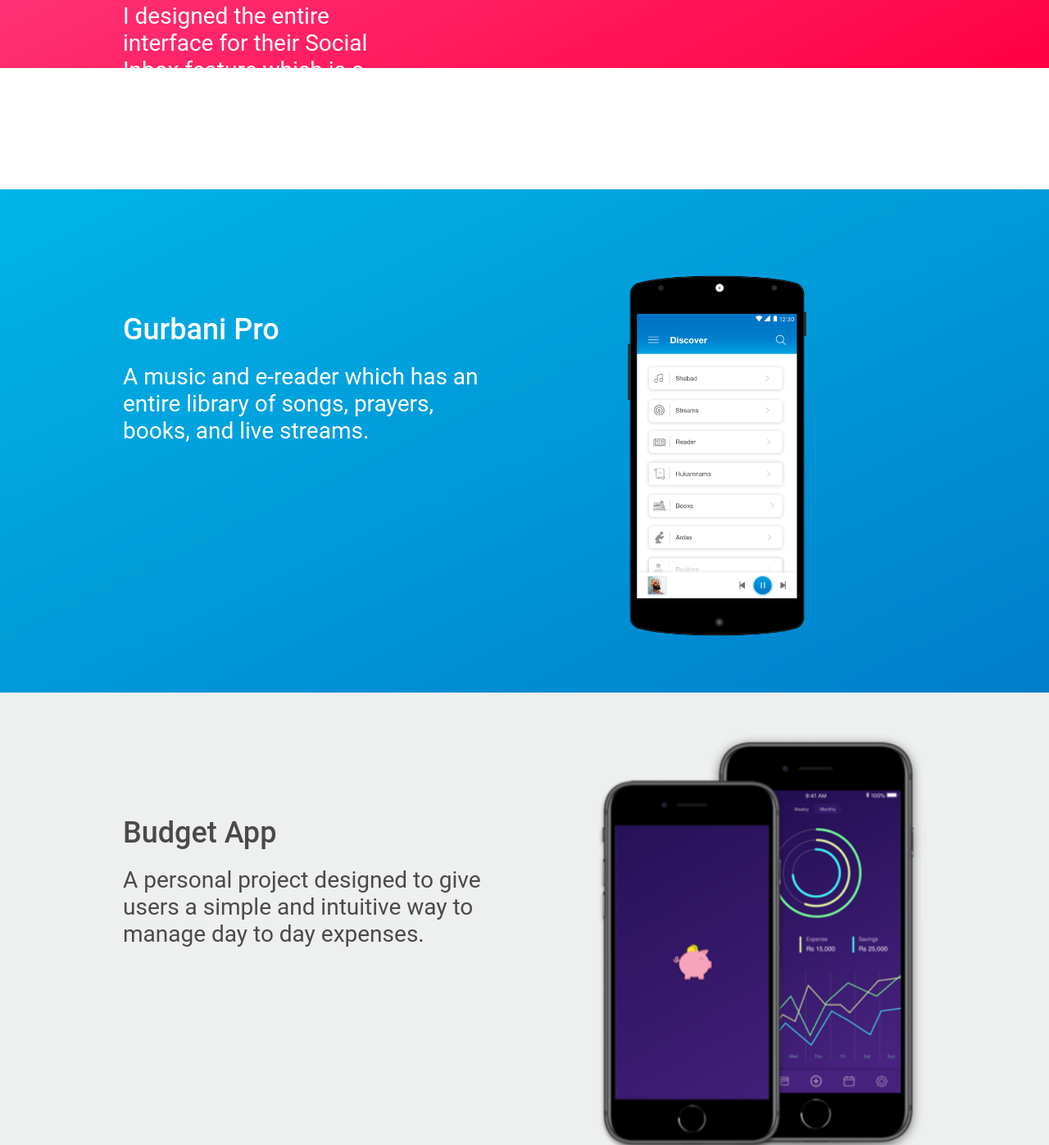
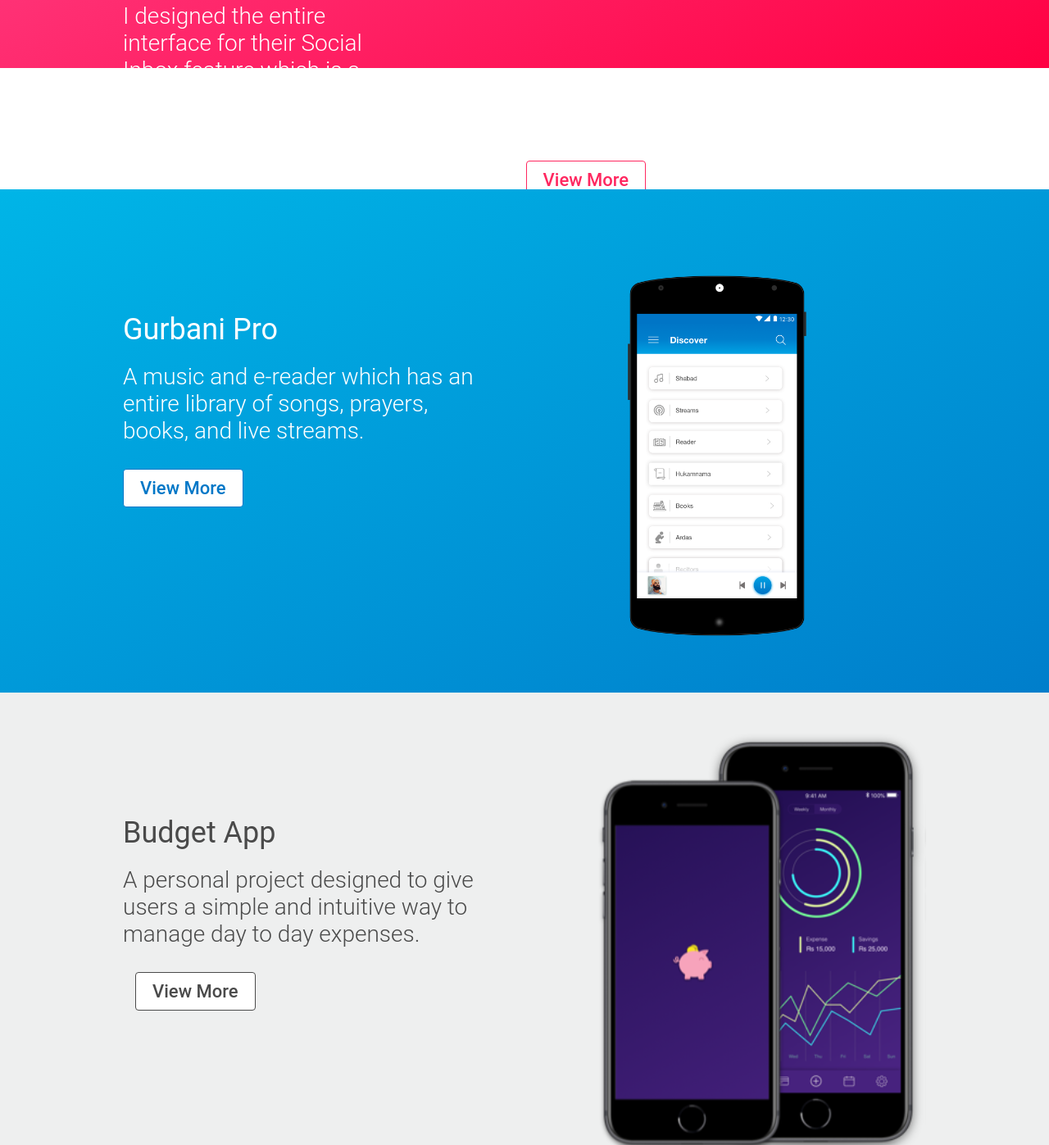
Before and after one commit to sparumita/sparumita.github.io, a plain HTML site: page index.html in a window 1280 px wide. Shown: the part 1155-2552 px from the top of the page at 82% size. Drawn offline with Linux system fonts and the light colour scheme.

Commit message:
add meta tag, fix link decorations

```diff
--- a/index.html
+++ b/index.html
@@ -4,6 +4,7 @@
     <meta charset="UTF-8">
     <title>Parumita Sachdeva</title>
     <link type="text/css" rel="stylesheet" href="./styles/index.css"/>
+    <meta name="viewport" content ="width=device-width",initial-scale="1.0">
 </head>
 <body>
     <div id="header">
@@ -41,6 +42,7 @@
                     all social media could be<br/>
                     responded at one place.
                 </div>
+                <a href="https://www.behance.net/gallery/71442159/Social-Inbox-for-Viraltag" target="_blank"> <div class="CTA-button "> View More</div></a>
 
         </div>
         <div id="gurbani-container">
@@ -53,6 +55,7 @@
                    entire library of songs, prayers, <br/>
                    books, and live streams.
                 </div>
+                 <a href="https://www.behance.net/gallery/69075911/Gurbani-Pro" target="_blank"> <div class="CTA-button2 "> View More</div></a>
 
         </div>
         <div id="budget-container">
@@ -65,6 +68,7 @@
                 users a simple and intuitive way to<br/>
                 manage day to day expenses.
                 </div>
+                <a href="https://www.behance.net/gallery/67958807/Budget-Management-App" target="_blank"> <div class="CTA-button3 "> View More</div></a>
                 <div class="projects-link-container link-item" data-link="projects">
                      View all Projects
                 </div>
@@ -130,21 +134,22 @@
                 <div class="project-row clearfix">
                     <div class="project-item project-align-left">
                         <div class="project-image" id="projects-viraltag-image"></div>
-                        <div class="project-name project-name-type1">Viraltag Social Inbox</div>
+                        <a href="https://www.behance.net/gallery/71442159/Social-Inbox-for-Viraltag" target="_blank" class="customLink"><div class="project-name project-name-type1"> Viraltag Social Inbox</div></a>
+
                     </div>
                     <div class="project-item project-align-right">
                         <div class="project-image" id="projects-gurbani-image"></div>
-                        <div class="project-name project-name-type2">Gurbani Pro</div>
+                         <a href="https://www.behance.net/gallery/69075911/Gurbani-Pro" target="_blank" class="customLink" ><div class="project-name project-name-type2">Gurbani Pro</div></a>
                     </div>
                 </div>
                 <div class="project-row clearfix">
                     <div class="project-item project-align-left">
                         <div class="project-image" id="projects-budget-image"></div>
-                        <div class="project-name project-name-type3">Budget Management App</div>
+                        <a href="https://www.behance.net/gallery/67958807/Budget-Management-App" target="_blank" class="customLink"> <div class="project-name project-name-type3">Budget Management App</div></a>
                     </div>
                     <div class="project-item project-align-right">
                         <div class="project-image" id="projects-duolingo-image"></div>
-                        <div class="project-name project-name-type4">Duolingo Redesign</div>
+                        <a href="https://www.behance.net/gallery/63869425/Landing-page-redesign" target="_blank" class="customLink">  <div class="project-name project-name-type4">Duolingo Redesign</div></a>
                     </div>
                 </div>
             </div>
--- a/styles/budget.css
+++ b/styles/budget.css
@@ -17,7 +17,7 @@
     font-size:36px;
     font-family:Roboto;
     color: rgba(74,74,74,1);
-    font-weight:500;
+    font-weight:400;
 }
 
 #budget-content {
@@ -27,6 +27,7 @@
     font-size: 28px;
     font-family:Roboto;
     color: rgba(74,74,74,1);
+    font-weight:300;
 
 }
 
@@ -42,7 +43,7 @@
 }
 .projects-link-container{
     margin-left: 617px;
-    margin-top: 350px;
+    margin-top: 250px;
     float:inherit;
     font-family: Roboto;
     font-size: 28px;
@@ -51,3 +52,21 @@
     cursor: pointer;
 
 }
+
+.CTA-button3{
+    display:inline-block;
+    background: #FFFFFF;
+    padding-top: 10px;
+    padding-bottom: 10px;
+    padding-left: 20px;
+    padding-right: 20px;
+    font-size: 22px;
+    border:1px solid #4A4A4A;
+    border-radius: 4px;
+    font-family: Roboto;
+    font-weight: 500;
+    color: #4A4A4A;
+    margin-top:30px;
+    margin-left:165px;
+    text-decoration: none;
+}
--- a/styles/gurbani.css
+++ b/styles/gurbani.css
@@ -18,7 +18,7 @@
     font-size:36px;
     font-family:Roboto;
     color:white;
-    font-weight:500;
+    font-weight:400;
 }
 
 #gurbani-content {
@@ -28,6 +28,7 @@
     font-size: 28px;
     font-family:Roboto;
     color: white;
+    font-weight:300;
 
 }
 
@@ -41,3 +42,21 @@
     float: right;
     margin-right: 50px;
 }
+
+.CTA-button2{
+    display:inline-block;
+    background: #FFFFFF;
+    padding-top: 10px;
+    padding-bottom: 10px;
+    padding-left: 20px;
+    padding-right: 20px;
+    font-size: 22px;
+    border:1px solid #0077C7;
+    border-radius: 4px;
+    font-family: Roboto;
+    font-weight: 500;
+    color: #0077C7;
+    margin-top:30px;
+    margin-left:150px;
+    text-decoration: none;
+}
--- a/styles/project.css
+++ b/styles/project.css
@@ -22,6 +22,7 @@
 
 .project-item {
     display: inline-block;
+    margin-left: 100px;
 }
 
 .project-image {
@@ -65,9 +66,12 @@
     color: white;
     line-height: 45px;
 }
-
+.customLink{
+    text-decoration: none;
+}
 .project-name-type1 {
      background-color: #FF2860;
+    text-decoration:none;
 }
 
 .project-name-type2 {
--- a/styles/socialInbox.css
+++ b/styles/socialInbox.css
@@ -15,11 +15,11 @@
 
 #social-inbox-heading{
     margin-left:150px;
-    margin-top: 150px;
+    margin-top: 120px;
     font-size:36px;
     font-family:Roboto;
     color:white;
-    font-weight:500;
+    font-weight:400;
 }
 
 #social-inbox-content {
@@ -28,6 +28,7 @@
     margin-left: 150px;
     font-size: 28px;
     font-family:Roboto;
+    font-weight:300;
     color: white;
 
 }
@@ -42,3 +43,21 @@
     float: right;
     margin-right: 126px;
 }
+
+.CTA-button{
+    display:inline-block;
+    background: #FFFFFF;
+    padding-top: 10px;
+    padding-bottom: 10px;
+    padding-left: 20px;
+    padding-right: 20px;
+    font-size: 22px;
+    border:1px solid #FF2860;
+    border-radius: 4px;
+    font-family: Roboto;
+    font-weight: 500;
+    color: #FF2860;
+    margin-top:30px;
+    margin-left:150px;
+    text-decoration: none;
+}
```
Also changed, not shown: styles/home.css (line endings or trailing spaces).
